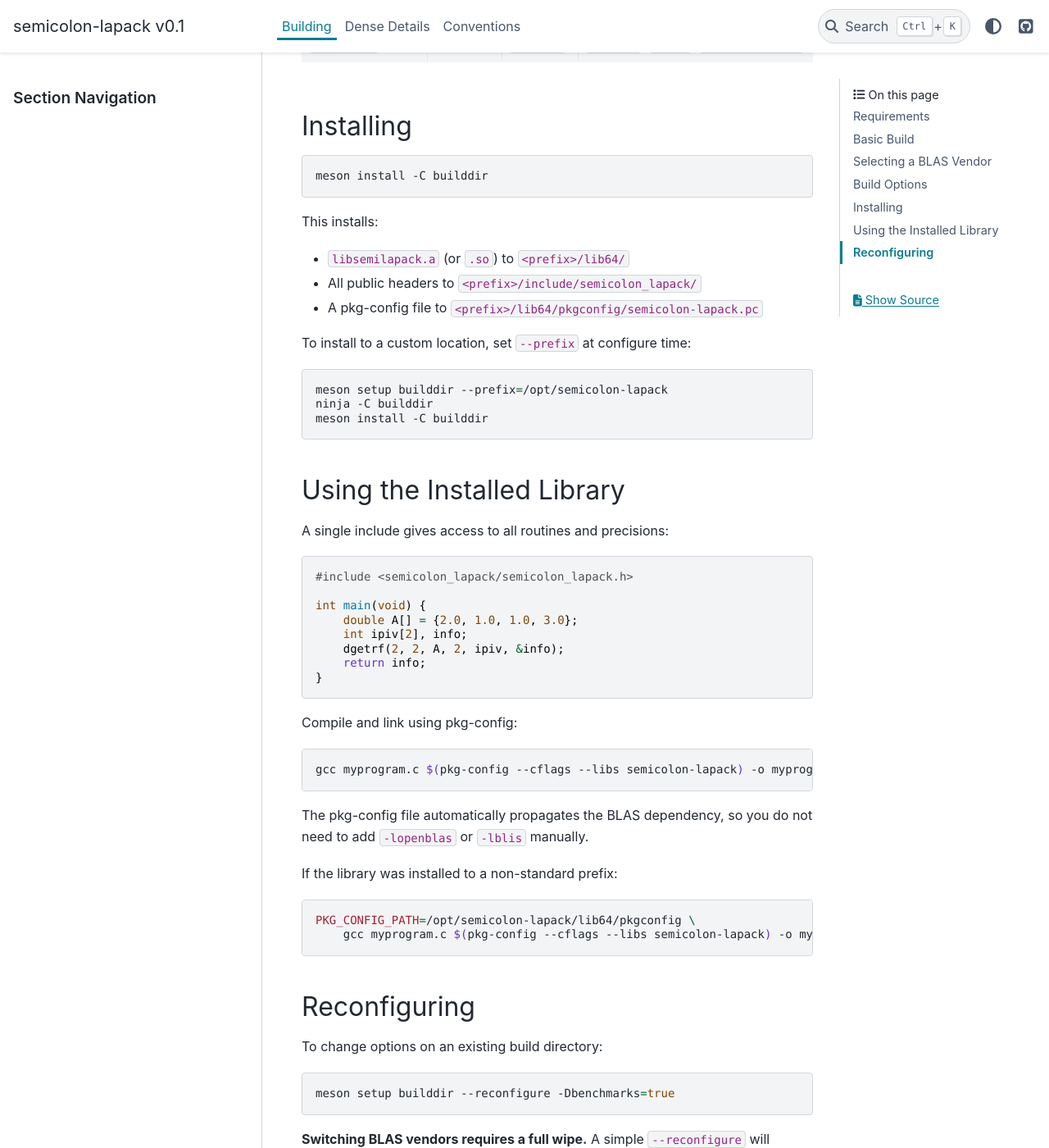
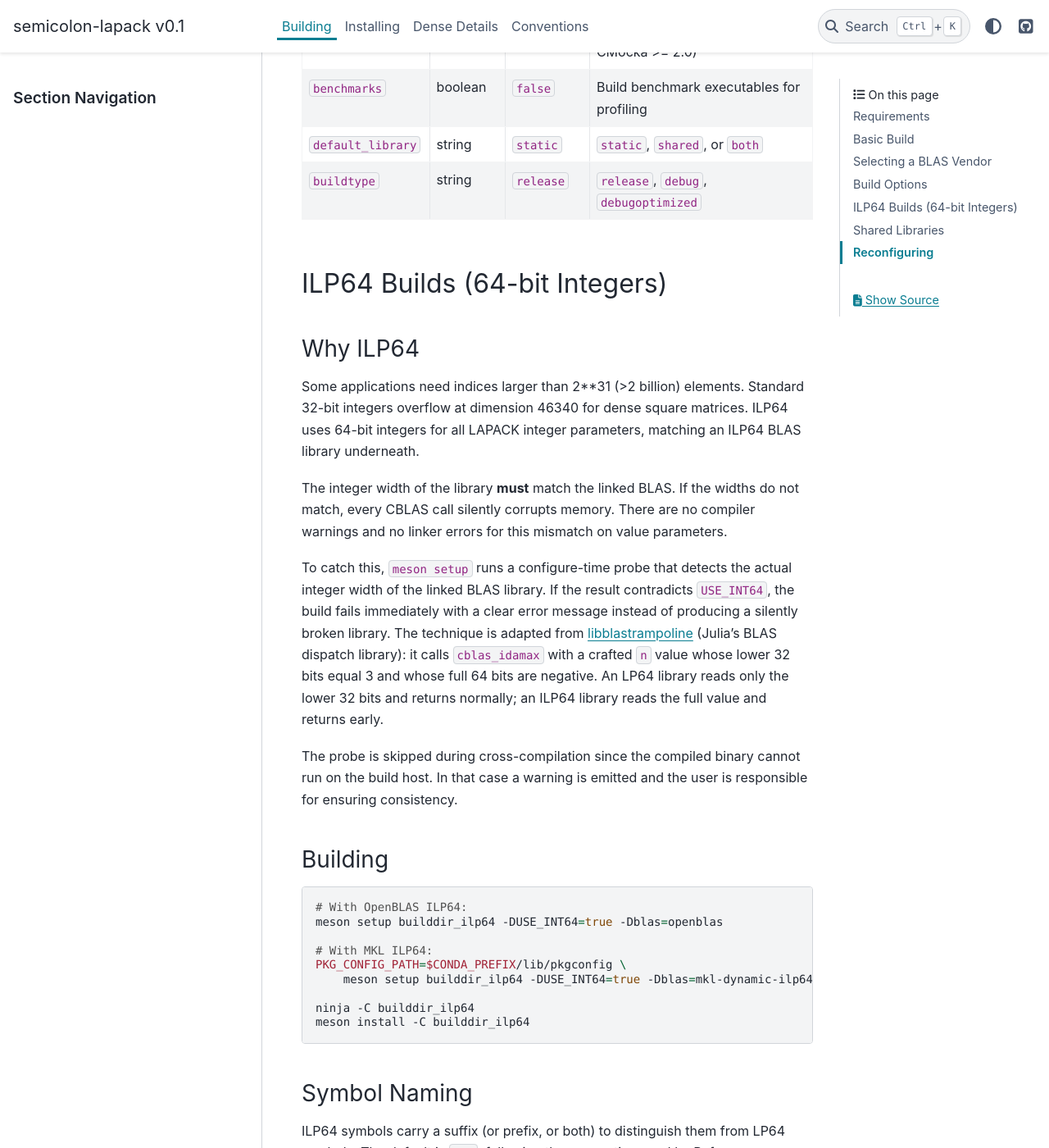
Before and after one commit to ilayn/semicolon-lapack, a Sphinx documentation site: the page built from doc/source/building.rst, in a window 1280 px wide and 1400 px high, scrolled down 2707 px. Shown: the whole window at 82% size. Built offline with Sphinx 7.4.7 and the PyData theme 0.15.4, drawn with Linux system fonts in a browser that asks for light colours; pages that are not in the unit, such as notebooks, are missing from menus; some of the changed text lies outside the part shown.

```diff
--- a/doc/source/building.rst
+++ b/doc/source/building.rst
@@ -85,8 +85,8 @@ The naming pattern is ``mkl-{linking}-{integer}-{threading}``. For example:
    * - ``mkl-dynamic-ilp64-seq``
      - Shared, 64-bit int, single-threaded
 
-For most users, ``mkl-dynamic-lp64-seq`` is the right choice (this project
-uses 32-bit ``int`` for LAPACK indices).
+For most users, ``mkl-dynamic-lp64-seq`` is the right choice. For ILP64
+builds, use an ``ilp64`` variant (see :ref:`ilp64-builds`).
 
 If MKL is installed via conda, you need to point pkg-config at the conda
 environment's ``lib/pkgconfig`` directory:
@@ -121,6 +121,14 @@ All options are passed to ``meson setup`` with the ``-D`` prefix:
      - string
      - ``auto``
      - BLAS vendor or pkg-config package name
+   * - ``USE_INT64``
+     - boolean
+     - ``false``
+     - Build with 64-bit integers (ILP64). See :ref:`ilp64-builds`.
+   * - ``SYMBOL_MANGLING``
+     - string
+     - ``name##_64``
+     - ILP64 symbol naming pattern. See :ref:`ilp64-symbol-naming`.
    * - ``tests``
      - boolean
      - ``true``
@@ -139,59 +147,104 @@ All options are passed to ``meson setup`` with the ``-D`` prefix:
      - ``release``, ``debug``, ``debugoptimized``
 
 
-Installing
-----------
+.. _ilp64-builds:
+
+ILP64 Builds (64-bit Integers)
+------------------------------
+
+Why ILP64
+^^^^^^^^^
+
+Some applications need indices larger than 2**31 (>2 billion) elements. Standard
+32-bit integers overflow at dimension 46340 for dense square matrices. ILP64
+uses 64-bit integers for all LAPACK integer parameters, matching an ILP64 BLAS
+library underneath.
+
+The integer width of the library **must** match the linked BLAS. If the widths
+do not match, every CBLAS call silently corrupts memory. There are no compiler
+warnings and no linker errors for this mismatch on value parameters.
+
+To catch this, ``meson setup`` runs a configure-time probe that detects the
+actual integer width of the linked BLAS library. If the result contradicts
+``USE_INT64``, the build fails immediately with a clear error message instead
+of producing a silently broken library. The technique is adapted from
+`libblastrampoline <https://github.com/JuliaLinearAlgebra/libblastrampoline>`_
+(Julia's BLAS dispatch library): it calls ``cblas_idamax`` with a crafted ``n``
+value whose lower 32 bits equal 3 and whose full 64 bits are negative.  An LP64
+library reads only the lower 32 bits and returns normally; an ILP64 library
+reads the full value and returns early.
+
+The probe is skipped during cross-compilation since the compiled binary cannot
+run on the build host. In that case a warning is emitted and the user is
+responsible for ensuring consistency.
+
+Building
+^^^^^^^^
 
 .. code-block:: bash
 
-   meson install -C builddir
+   # With OpenBLAS ILP64:
+   meson setup builddir_ilp64 -DUSE_INT64=true -Dblas=openblas
 
-This installs:
+   # With MKL ILP64:
+   PKG_CONFIG_PATH=$CONDA_PREFIX/lib/pkgconfig \
+       meson setup builddir_ilp64 -DUSE_INT64=true -Dblas=mkl-dynamic-ilp64-seq
 
-- ``libsemilapack.a`` (or ``.so``) to ``<prefix>/lib64/``
-- All public headers to ``<prefix>/include/semicolon_lapack/``
-- A pkg-config file to ``<prefix>/lib64/pkgconfig/semicolon-lapack.pc``
+   ninja -C builddir_ilp64
+   meson install -C builddir_ilp64
 
-To install to a custom location, set ``--prefix`` at configure time:
+
+.. _ilp64-symbol-naming:
+
+Symbol Naming
+^^^^^^^^^^^^^
+
+ILP64 symbols carry a suffix (or prefix, or both) to distinguish them from LP64
+symbols. The default is ``_64``, following the convention used by Reference
+LAPACK, Julia, NumPy, and SciPy.
+
+This is typically the most annoying part of writing vendor agnostic code that
+tries to support arbitrary BLAS/LAPACK vendors. The SYMBOL_MANGLING option
+is provided to alleviate this pain by allowing users to specify whatever
+symbol naming convention they want.
+
+
+The ``SYMBOL_MANGLING`` option uses C token-pasting syntax. The literal ``name``
+is the placeholder for the base function name:
+
+.. list-table::
+   :header-rows: 1
+   :widths: 45 25
+
+   * - Meson option
+     - ``dgetrf`` becomes
+   * - (default) ``name##_64``
+     - ``dgetrf_64``
+   * - ``name##_ilp64``
+     - ``dgetrf_ilp64``
+   * - ``ilp_##name``
+     - ``ilp_dgetrf``
+   * - ``LAPACKE_##name##_64``
+     - ``LAPACKE_dgetrf_64``
+
+Example:
 
 .. code-block:: bash
 
-   meson setup builddir --prefix=/opt/semicolon-lapack
-   ninja -C builddir
-   meson install -C builddir
+   meson setup builddir -DUSE_INT64=true -DSYMBOL_MANGLING='scipy_##name##_64'
+
+This option has no effect for LP64 builds.
 
 
-Using the Installed Library
----------------------------
-
-A single include gives access to all routines and precisions:
-
-.. code-block:: c
-
-   #include <semicolon_lapack/semicolon_lapack.h>
-
-   int main(void) {
-       double A[] = {2.0, 1.0, 1.0, 3.0};
-       int ipiv[2], info;
-       dgetrf(2, 2, A, 2, ipiv, &info);
-       return info;
-   }
-
-Compile and link using pkg-config:
+Shared Libraries
+----------------
 
 .. code-block:: bash
 
-   gcc myprogram.c $(pkg-config --cflags --libs semicolon-lapack) -o myprogram
+   meson setup builddir --default-library=shared
 
-The pkg-config file automatically propagates the BLAS dependency, so you do not
-need to add ``-lopenblas`` or ``-lblis`` manually.
-
-If the library was installed to a non-standard prefix:
-
-.. code-block:: bash
-
-   PKG_CONFIG_PATH=/opt/semicolon-lapack/lib64/pkgconfig \
-       gcc myprogram.c $(pkg-config --cflags --libs semicolon-lapack) -o myprogram
+For details on symbol visibility and the ``SEMICOLON_API`` macro, see
+:doc:`installing`.
 
 
 Reconfiguring
--- a/doc/source/conf.py
+++ b/doc/source/conf.py
@@ -19,7 +19,7 @@ class SemicolonCLexer(CLexer):
     aliases = ['semicolon-c']
     tokens = {
         'statements': [
-            (r'\b(f32|f64|c64|c128)\b', Keyword.Type),
+            (r'\b(INT|i32|i64|f32|f64|c64|c128)\b', Keyword.Type),
             inherit,
         ],
     }
@@ -126,6 +126,9 @@ todo_include_todos = True
 nitpick_ignore = [
     ('c:identifier', 'FILE'),
     ('c:identifier', 'size_t'),
+    ('c:identifier', 'INT'),
+    ('c:identifier', 'i32'),
+    ('c:identifier', 'i64'),
     ('c:identifier', 'int64_t'),
     ('c:identifier', 'int32_t'),
     ('c:identifier', 'f32'),
--- a/doc/source/index.rst
+++ b/doc/source/index.rst
@@ -42,6 +42,7 @@ Contents
    :caption: Overview
 
    building
+   installing
    dense-details
    conventions
 
```
Also changed, not shown: other parts of doc/source/building.rst (+1 -1 lines), doc/source/installing.rst (added, +261 -0 lines), 1 other file.
